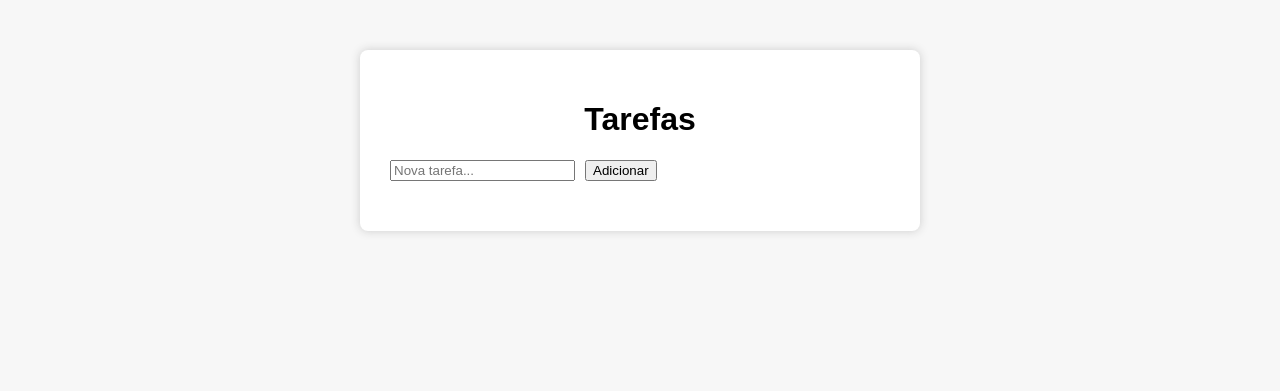
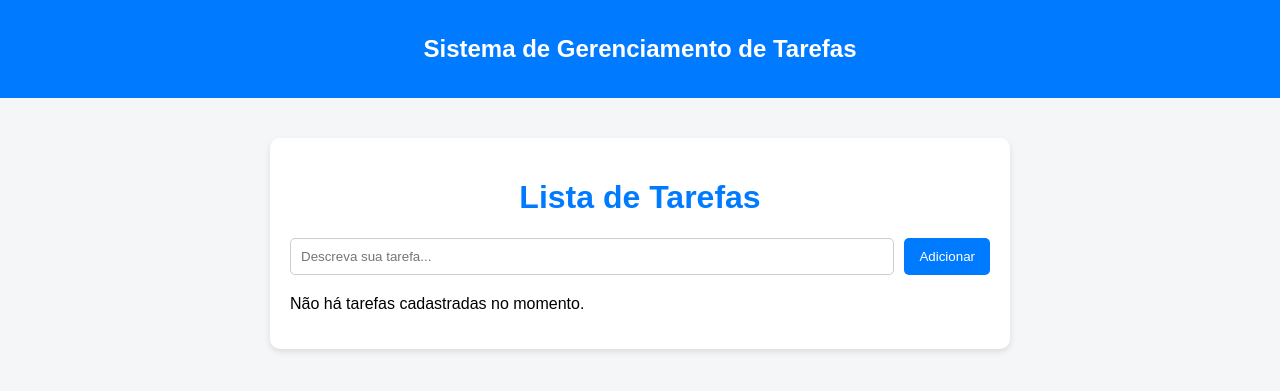
Before and after one commit to Mohamedsoliman2025/MOHAMED-RADWAN.Projeto-, a Flask app: page / in a window 1280 px wide. Shown: the top 391 px of the page. Run offline with Flask 3, Linux system fonts and the light colour scheme.

Commit message:
Update index.html

```diff
--- a/templates/index.html
+++ b/templates/index.html
@@ -1,19 +1,123 @@
 <!DOCTYPE html>
-<html lang="pt">
+<html lang="pt-BR">
 <head>
     <meta charset="UTF-8">
-    <title>Gerenciador de Tarefas</title>
-    <link rel="stylesheet" href="/static/style.css">
+    <title>Sistema de Tarefas</title>
+    <style>
+        body {
+            font-family: Arial, sans-serif;
+            background-color: #f4f6f8;
+            margin: 0;
+            padding: 0;
+        }
+        header {
+            background-color: #007bff;
+            color: white;
+            padding: 15px;
+            text-align: center;
+        }
+        main {
+            max-width: 700px;
+            background: white;
+            margin: 40px auto;
+            padding: 20px;
+            border-radius: 10px;
+            box-shadow: 0px 3px 6px rgba(0,0,0,0.1);
+        }
+        h1 {
+            text-align: center;
+            color: #007bff;
+        }
+        form {
+            display: flex;
+            justify-content: space-between;
+            margin-bottom: 20px;
+        }
+        input[type="text"] {
+            flex: 1;
+            padding: 10px;
+            border-radius: 5px;
+            border: 1px solid #ccc;
+            margin-right: 10px;
+        }
+        button {
+            padding: 10px 15px;
+            border: none;
+            border-radius: 5px;
+            background-color: #007bff;
+            color: white;
+            cursor: pointer;
+        }
+        button:hover {
+            background-color: #0056b3;
+        }
+        ul {
+            list-style: none;
+            padding: 0;
+        }
+        li {
+            background-color: #f8f9fa;
+            margin-bottom: 10px;
+            padding: 10px;
+            border-radius: 5px;
+            display: flex;
+            justify-content: space-between;
+            align-items: center;
+        }
+        .delete-btn {
+            background-color: #dc3545;
+        }
+        .delete-btn:hover {
+            background-color: #a71d2a;
+        }
+        .message {
+            background-color: #d4edda;
+            color: #155724;
+            border: 1px solid #c3e6cb;
+            padding: 10px;
+            margin-bottom: 15px;
+            border-radius: 5px;
+        }
+    </style>
 </head>
 <body>
-    <div class="container">
-        <h1>Tarefas</h1>
-        <form id="taskForm">
-            <input type="text" id="taskTitle" placeholder="Nova tarefa..." required>
+    <header>
+        <h2>Sistema de Gerenciamento de Tarefas</h2>
+    </header>
+    <main>
+        {% with messages = get_flashed_messages() %}
+          {% if messages %}
+            <div class="message">
+              {% for message in messages %}
+                {{ message }}
+              {% endfor %}
+            </div>
+          {% endif %}
+        {% endwith %}
+
+        <h1>Lista de Tarefas</h1>
+
+        <!-- Formulário para adicionar nova tarefa -->
+        <form method="POST" action="/add">
+            <input type="text" name="title" placeholder="Descreva sua tarefa..." required>
             <button type="submit">Adicionar</button>
         </form>
-        <ul id="taskList"></ul>
-    </div>
-    <script src="/static/script.js"></script>
+
+        <!-- Lista de tarefas -->
+        {% if tasks %}
+        <ul>
+            {% for task in tasks %}
+            <li>
+                {{ task.title }}
+                <form method="POST" action="/delete/{{ task.id }}">
+                    <button type="submit" class="delete-btn">Excluir</button>
+                </form>
+            </li>
+            {% endfor %}
+        </ul>
+        {% else %}
+        <p>Não há tarefas cadastradas no momento.</p>
+        {% endif %}
+    </main>
 </body>
 </html>
```
